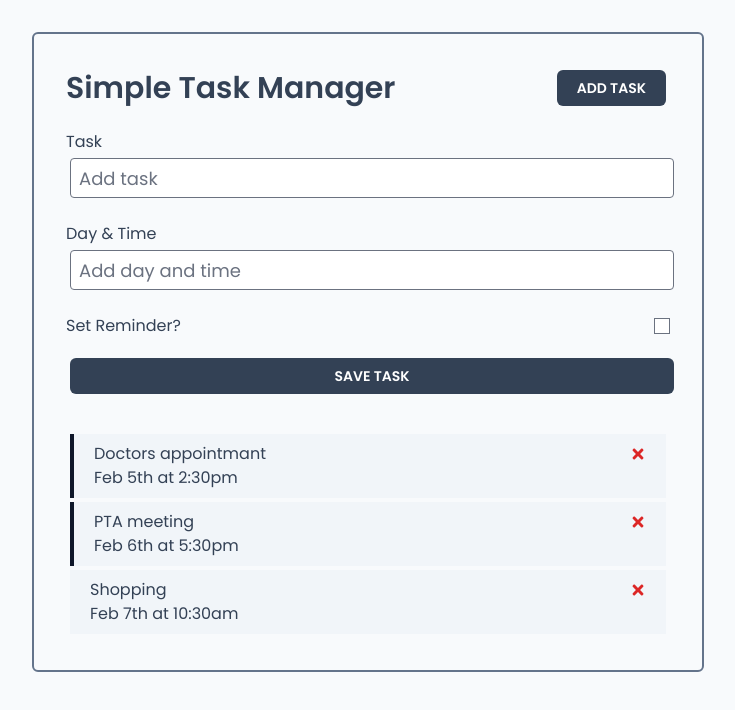
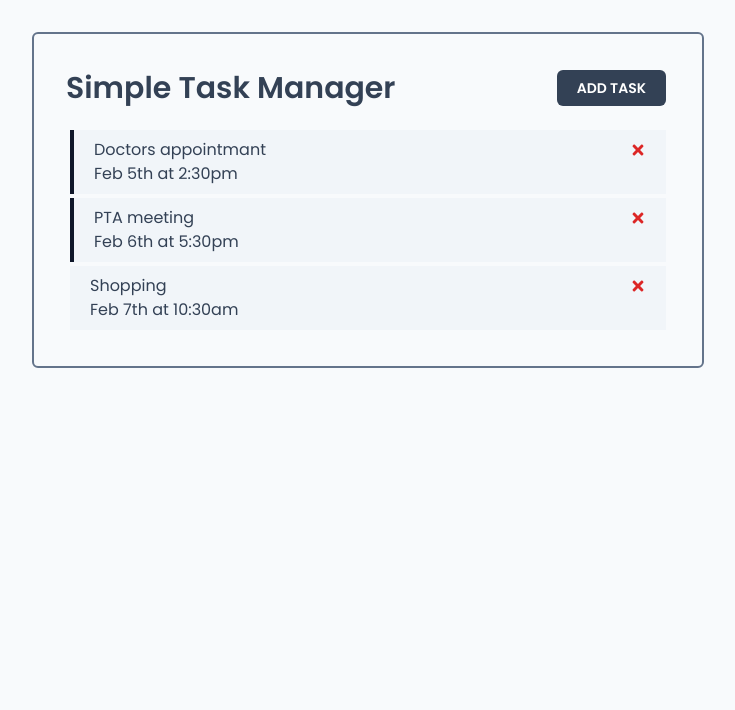
Before and after one commit to thes3interdev/slp-task-tracker-webapp, a React (Create React App) app: page / in a window 1280 px wide. Shown: the top 710 px of the page, without its empty margins (272-1007 px from the left). Built offline with nearby package versions, Linux system fonts and the light colour scheme.

Commit message:
chore: button toggle.

```diff
--- a/src/App.js
+++ b/src/App.js
@@ -9,6 +9,8 @@
 		{ id: 2, text: 'PTA meeting', day: 'Feb 6th at 5:30pm', reminder: true },
 		{ id: 3, text: 'Shopping', day: 'Feb 7th at 10:30am', reminder: false },
 	]);
+
+	const [showAddTask, setShowAddTask] = useState(false);
 
 	/** add a task */
 	const addTask = (task) => {
@@ -30,8 +32,8 @@
 
 	return (
 		<div className="container">
-			<Header title="Simple Task Manager" />
-			<AddTask onAdd={addTask} />
+			<Header onAdd={() => setShowAddTask(!showAddTask)} showAdd={showAddTask} />
+			{showAddTask && <AddTask onAdd={addTask} />}
 			{tasks.length > 0 ? (
 				<Tasks tasks={tasks} onDelete={deleteTask} onToggle={toggleReminder} />
 			) : (
--- a/src/components/Header.js
+++ b/src/components/Header.js
@@ -1,17 +1,17 @@
 import PropTypes from 'prop-types';
 import Button from './Button';
 
-const Header = ({ title }) => {
+const Header = ({ title, onAdd, showAdd }) => {
 	return (
 		<header className="header">
 			<h1 className="title">{title}</h1>
-			<Button buttonText="Add Task" />
+			<Button buttonText={showAdd ? 'Cancel' : 'Add Task'} onClick={onAdd} />
 		</header>
 	);
 };
 
 Header.defaultProps = {
-	title: 'Task Tracker',
+	title: 'Simple Task Manager',
 };
 
 Header.propTypes = {
```
